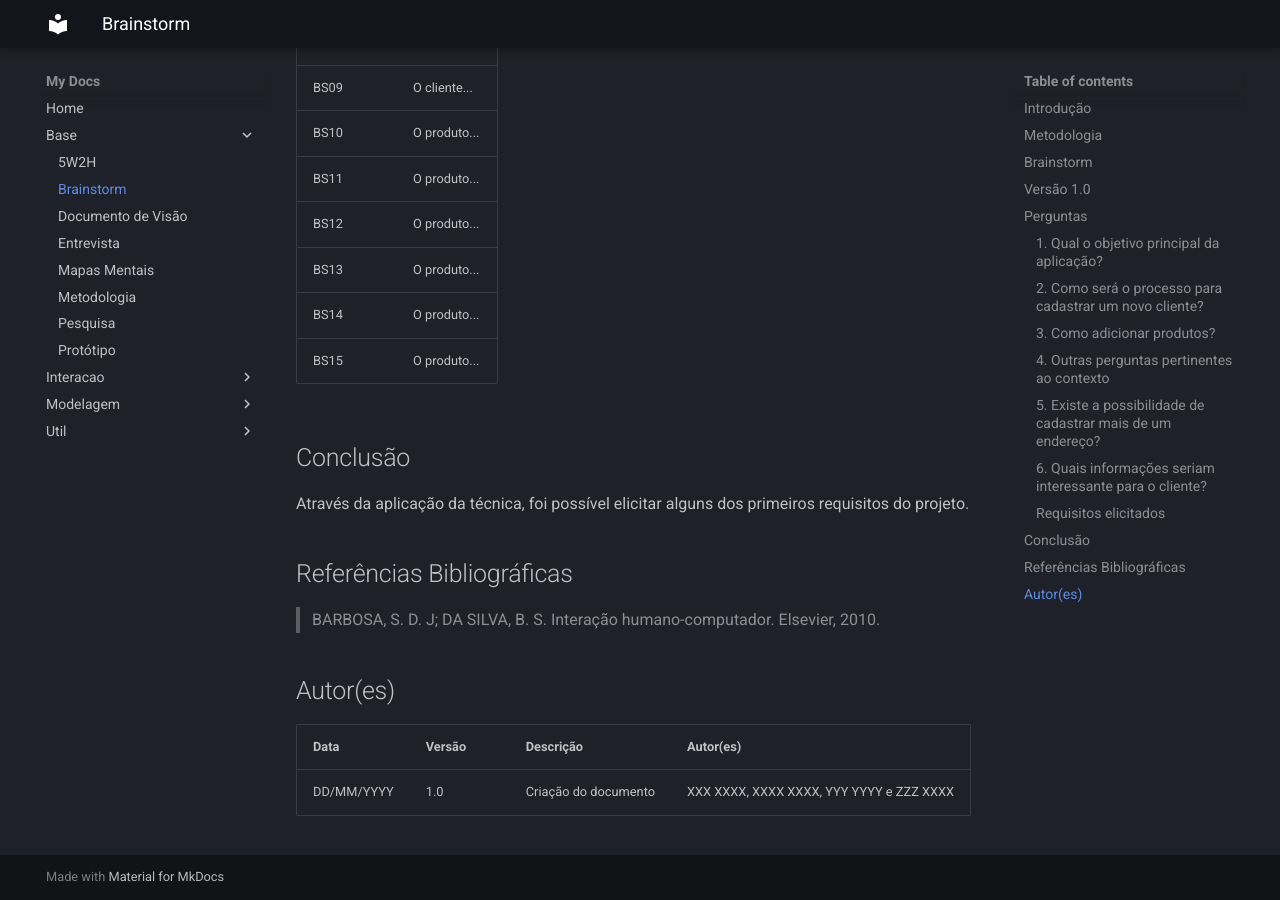
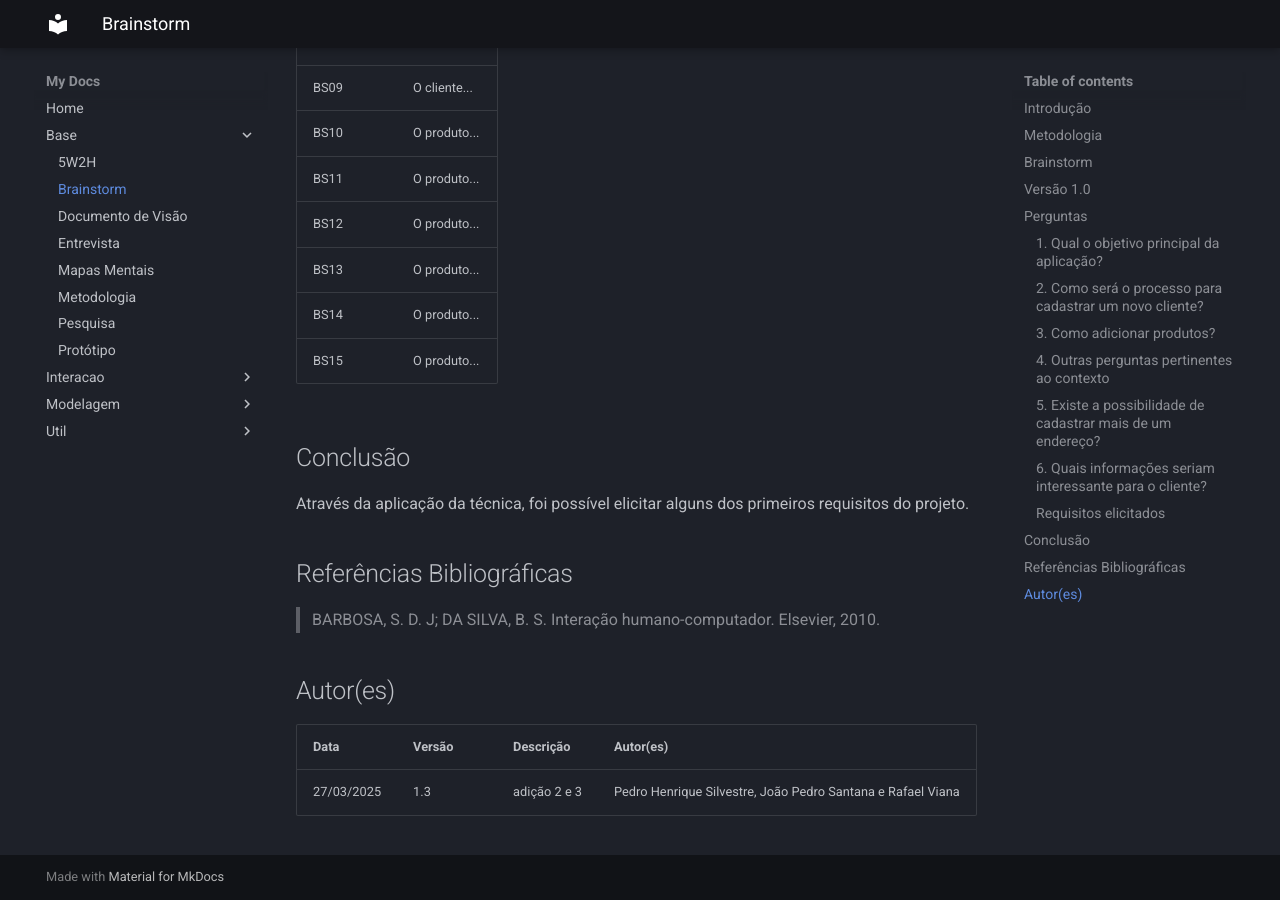
Before and after one commit to Projetos-de-Extensao/PBE_25.1_8001_VI, an MkDocs documentation site: the page built from docs/base/Brainstorm.md, in a window 1280 px wide and 900 px high, scrolled down 3154 px. Built offline with MkDocs 1.6.1 and Material for MkDocs 9.7.7, drawn with Linux system fonts in a browser that asks for light colours.

Commit message:
Update Brainstorm.md Adicao Autores

```diff
--- a/docs/base/Brainstorm.md
+++ b/docs/base/Brainstorm.md
@@ -135,4 +135,4 @@ Através da aplicação da técnica, foi possível elicitar alguns dos primeiros
 ## Autor(es)
 | Data | Versão | Descrição | Autor(es) |
 | -- | -- | -- | -- |
-| DD/MM/YYYY | 1.0 | Criação do documento | XXX XXXX, XXXX XXXX, YYY YYYY e ZZZ XXXX |
+| 27/03/2025 | 1.3 |  adição 2 e 3 | Pedro Henrique Silvestre, João Pedro Santana e Rafael Viana |
```
